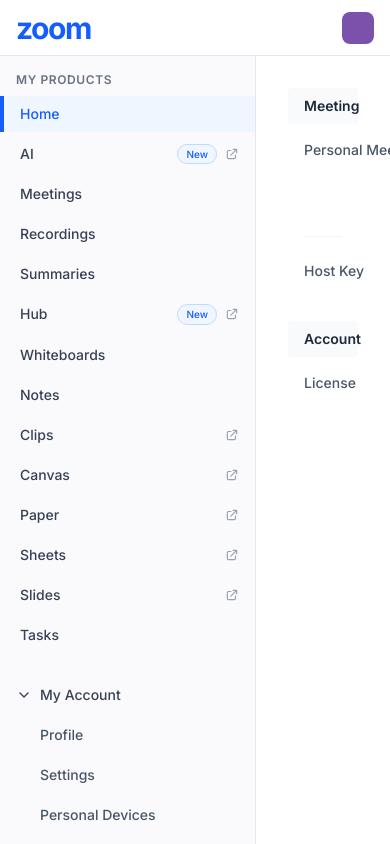
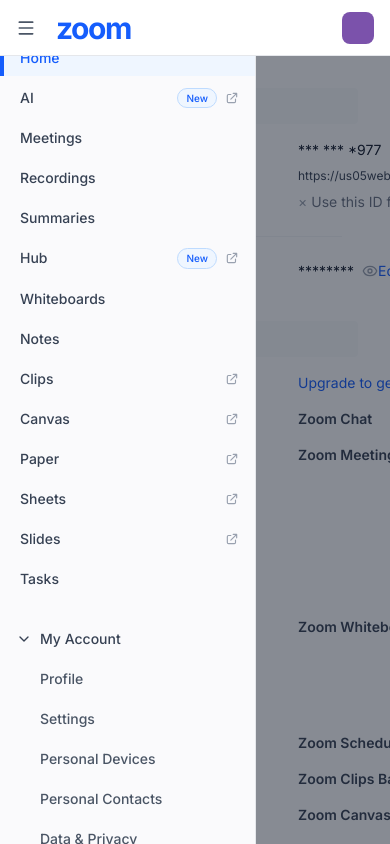
Before and after one commit to namith-1/loom, a Next.js app: page /profile in a window 390 px wide. Built offline with nearby package versions, Linux system fonts and the light colour scheme.

Commit message:
feat: Add responsive mobile sidebar with hamburger menu

```diff
--- a/src/components/Layout/Sidebar.tsx
+++ b/src/components/Layout/Sidebar.tsx
@@ -4,6 +4,7 @@
 import Link from 'next/link';
 import { ChevronDown, ChevronRight, Star } from 'lucide-react';
 import { cn } from '@/lib/utils';
+import { useDashboardStore } from '@/store/useDashboardStore';
 
 type NavItem = {
   name: string;
@@ -38,12 +39,27 @@
 ];
 
 export default function Sidebar() {
+  const { isSidebarOpen, toggleSidebar } = useDashboardStore();
   const [activeItem, setActiveItem] = useState('Home');
   const [isAccountOpen, setIsAccountOpen] = useState(true);
 
   return (
-    <aside className="w-64 flex-shrink-0 border-r border-gray-200 bg-[#FAFAFC] h-[calc(100vh-3.5rem)] overflow-y-auto flex flex-col justify-between">
-      <div className="py-4">
+    <>
+      {/* Mobile backdrop */}
+      {isSidebarOpen && (
+        <div
+          className="fixed inset-0 z-30 bg-gray-900/50 md:hidden"
+          onClick={toggleSidebar}
+        />
+      )}
+
+      <aside className={cn(
+        "fixed md:static inset-y-0 left-0 z-40 w-64 flex-shrink-0 border-r border-gray-200 bg-[#FAFAFC] overflow-y-auto flex flex-col justify-between transition-transform duration-200 ease-in-out md:translate-x-0",
+        isSidebarOpen ? "translate-x-0" : "-translate-x-full",
+        // On desktop, we want it to take height from parent flex layout, on mobile full height
+        "h-full md:h-[calc(100vh-3.5rem)]"
+      )}>
+        <div className="py-4">
         {/* My Products Section */}
         <div className="px-4 mb-2 text-xs font-semibold text-gray-500 uppercase tracking-wider">
           My Products
@@ -132,5 +148,6 @@
         </button>
       </div>
     </aside>
+    </>
   );
 }
--- a/src/components/Layout/TopNav.tsx
+++ b/src/components/Layout/TopNav.tsx
@@ -4,10 +4,10 @@
 import Link from 'next/link';
 import { useRouter } from 'next/navigation';
 import { useDashboardStore } from '@/store/useDashboardStore';
-import { ChevronDown } from 'lucide-react';
+import { ChevronDown, Menu } from 'lucide-react';
 
 export default function TopNav() {
-  const { user } = useDashboardStore();
+  const { user, toggleSidebar } = useDashboardStore();
   const [isProfileOpen, setIsProfileOpen] = useState(false);
   const [isHostOpen, setIsHostOpen] = useState(false);
   const router = useRouter();
@@ -15,10 +15,18 @@
   return (
     <header className="sticky top-0 z-50 flex h-14 items-center justify-between border-b border-gray-200 bg-white px-4 md:px-6">
       <div className="flex items-center gap-6">
-        <Link href="/" className="flex items-center gap-2">
-          {/* Mock Zoom Logo */}
-          <div className="text-blue-600 font-bold text-3xl tracking-tighter">zoom</div>
-        </Link>
+        <div className="flex items-center gap-3">
+          <button
+            onClick={toggleSidebar}
+            className="md:hidden p-2 -ml-2 text-gray-600 hover:bg-gray-100 rounded-lg"
+          >
+            <Menu className="h-5 w-5" />
+          </button>
+          <Link href="/" className="flex items-center gap-2">
+            {/* Mock Zoom Logo */}
+            <div className="text-blue-600 font-bold text-3xl tracking-tighter">zoom</div>
+          </Link>
+        </div>
         <nav className="hidden md:flex items-center gap-6 text-sm font-medium text-gray-600">
           <Link href="#" className="hover:text-blue-600">Products</Link>
           <Link href="#" className="hover:text-blue-600">Solutions</Link>
```
